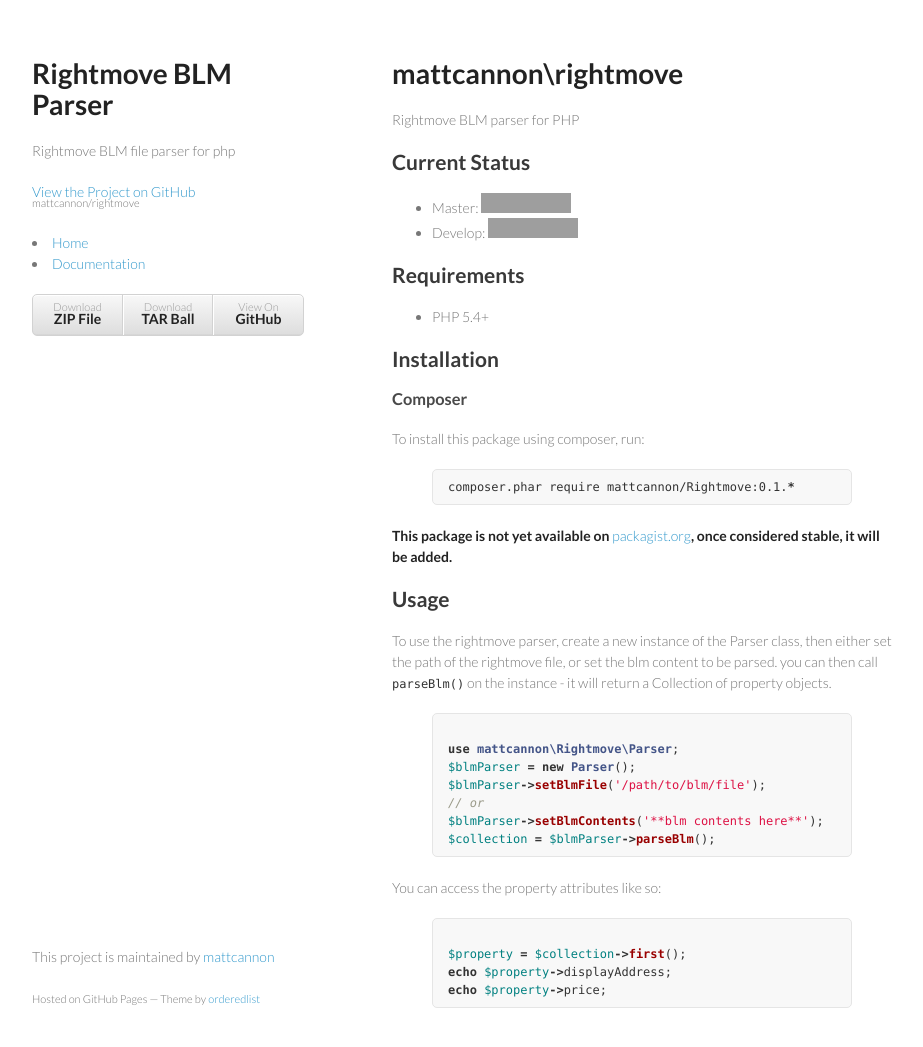
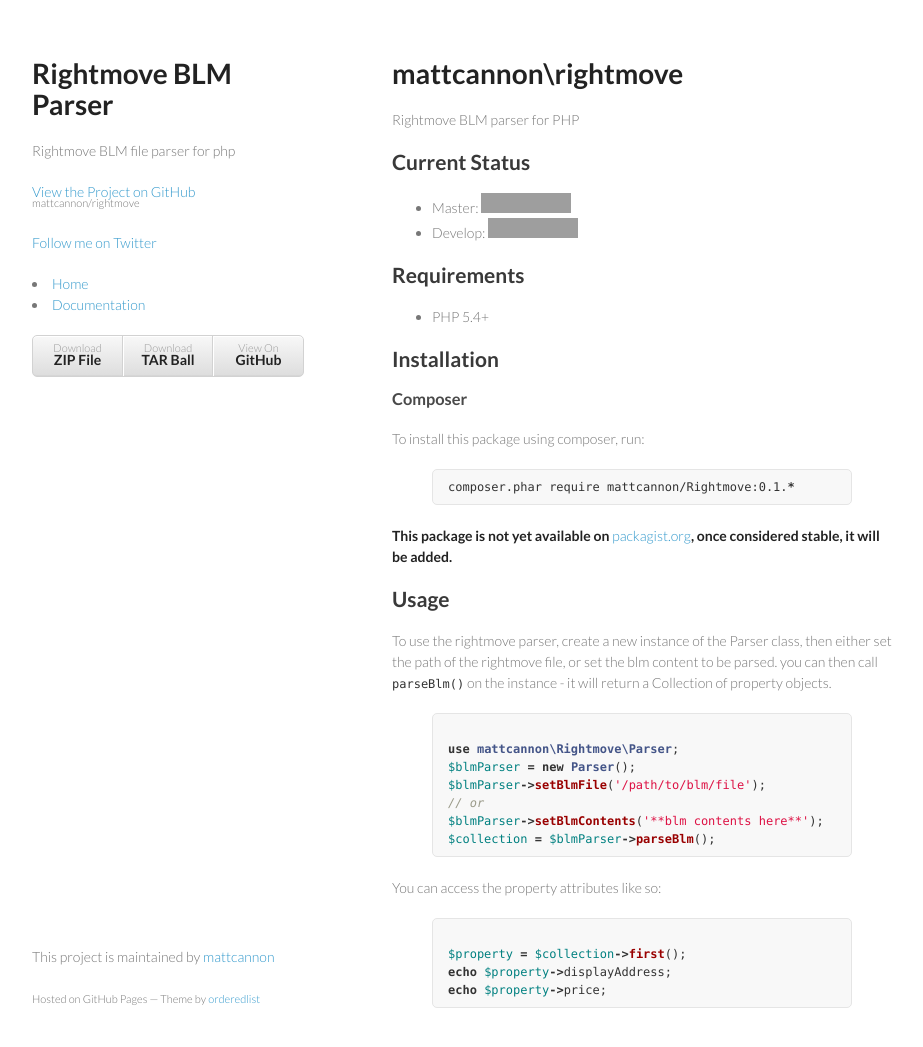
Before and after one commit to mattcannon/Blm, a Jekyll site: the page built from index.markdown, in a window 1280 px wide and 1078 px high. Shown: the top 1047 px of the window, without its empty margins (178-1101 px from the left). Built offline with Jekyll 4.4.1, drawn with Linux system fonts in a browser that asks for light colours; grey boxes are pictures that could not be loaded.

Commit message:
added twitter link

```diff
--- a/_includes/navigation.html
+++ b/_includes/navigation.html
@@ -1,8 +1,13 @@
-<p class="view"><a href="https://github.com/mattcannon/rightmove">View the Project on GitHub <small>mattcannon/rightmove</small></a></p>
-        <ul>
-            <li><a href="{{ site.baseurl }}/">Home</a></li>
-            <li><a href="{{ site.baseurl }}/Documentation.html">Documentation</a></li>
-        </ul>
+<p class="view">
+    <a href="https://github.com/mattcannon/rightmove">View the Project on GitHub <small>mattcannon/rightmove</small></a>
+</p>
+<p class="view">
+    <a href="https://twitter.com/mattc_mandc">Follow me on Twitter</a>
+</p>
+<ul>
+    <li><a href="{{ site.baseurl }}/">Home</a></li>
+    <li><a href="{{ site.baseurl }}/Documentation.html">Documentation</a></li>
+</ul>
 <ul class="pill">
     <li><a href="https://github.com/mattcannon/rightmove/zipball/master">Download <strong>ZIP File</strong></a></li>
     <li><a href="https://github.com/mattcannon/rightmove/tarball/master">Download <strong>TAR Ball</strong></a></li>
```
